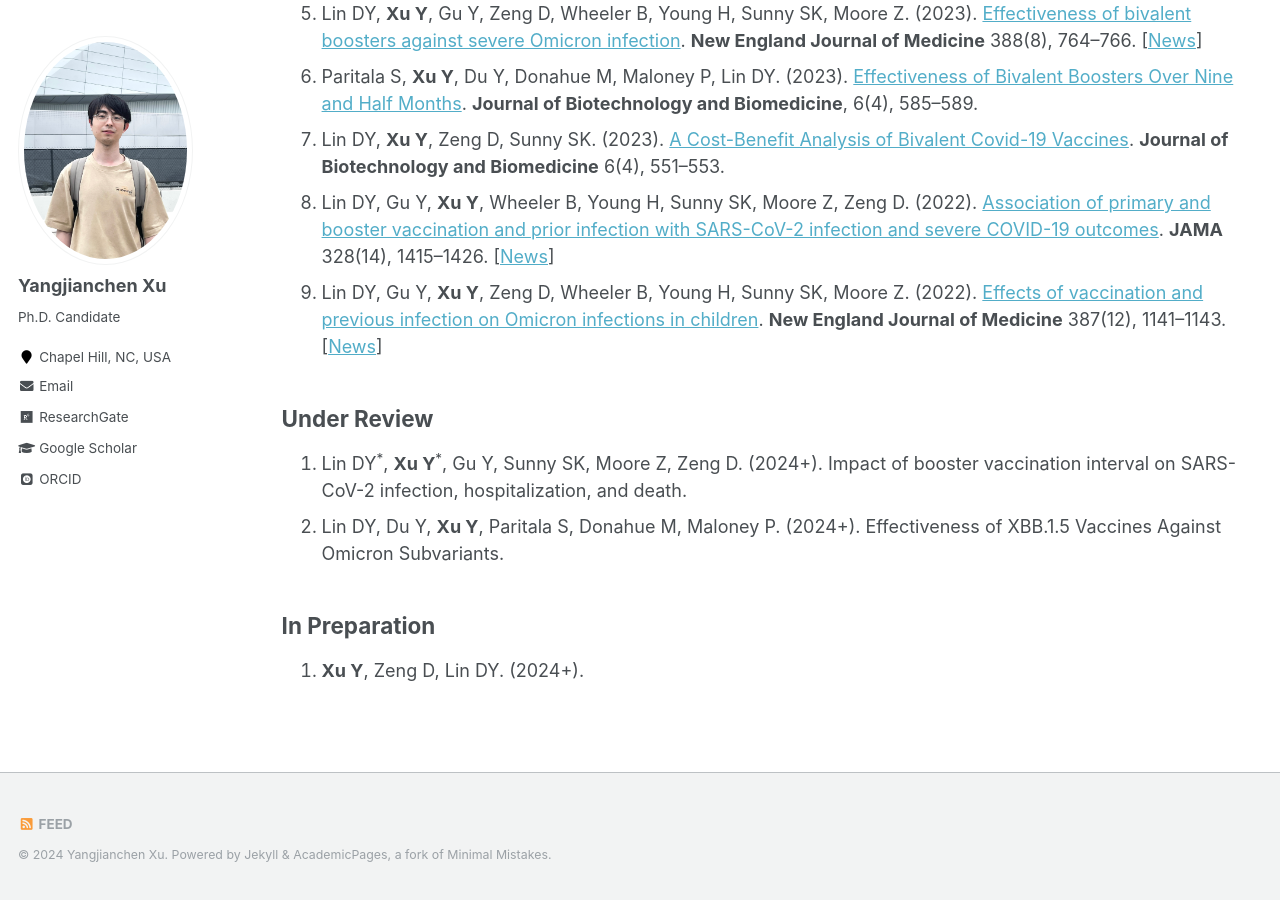
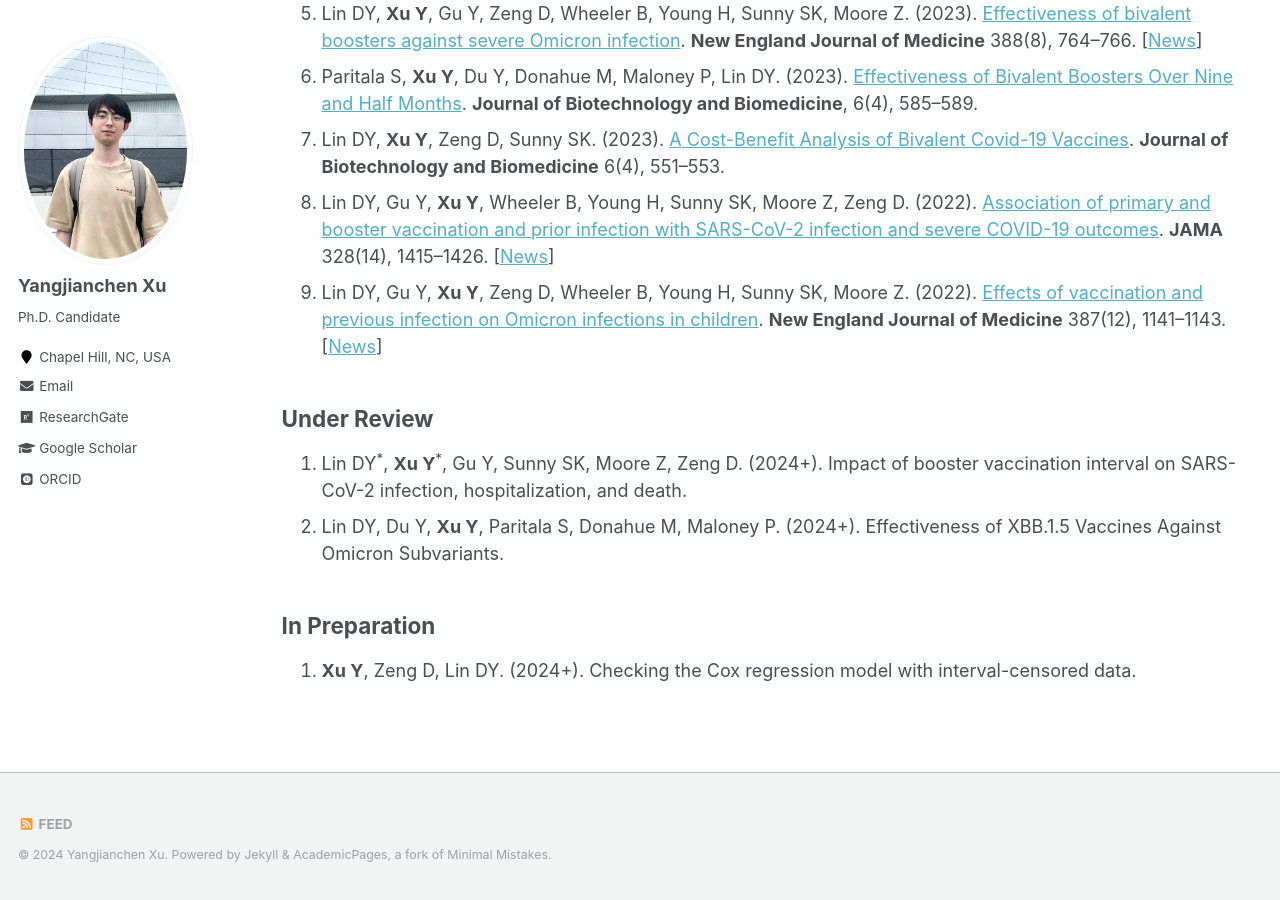
Before and after one commit to yangjc-xu/yangjc-xu.github.io, a Jekyll site: the page built from _pages/publications.md, in a window 1280 px wide and 900 px high, scrolled down 587 px. Built offline with Jekyll 4.4.1, drawn with Linux system fonts in a browser that asks for light colours; some web fonts are replaced.

Commit message:
Update publications.md

```diff
--- a/_pages/publications.md
+++ b/_pages/publications.md
@@ -23,4 +23,4 @@ author_profile: true
 2. Lin DY, Du Y, **Xu Y**, Paritala S, Donahue M, Maloney P. (2024+). Effectiveness of XBB.1.5 Vaccines Against Omicron Subvariants.
 
 ## In Preparation
-1. **Xu Y**, Zeng D, Lin DY. (2024+).
+1. **Xu Y**, Zeng D, Lin DY. (2024+). Checking the Cox regression model with interval-censored data.
```
